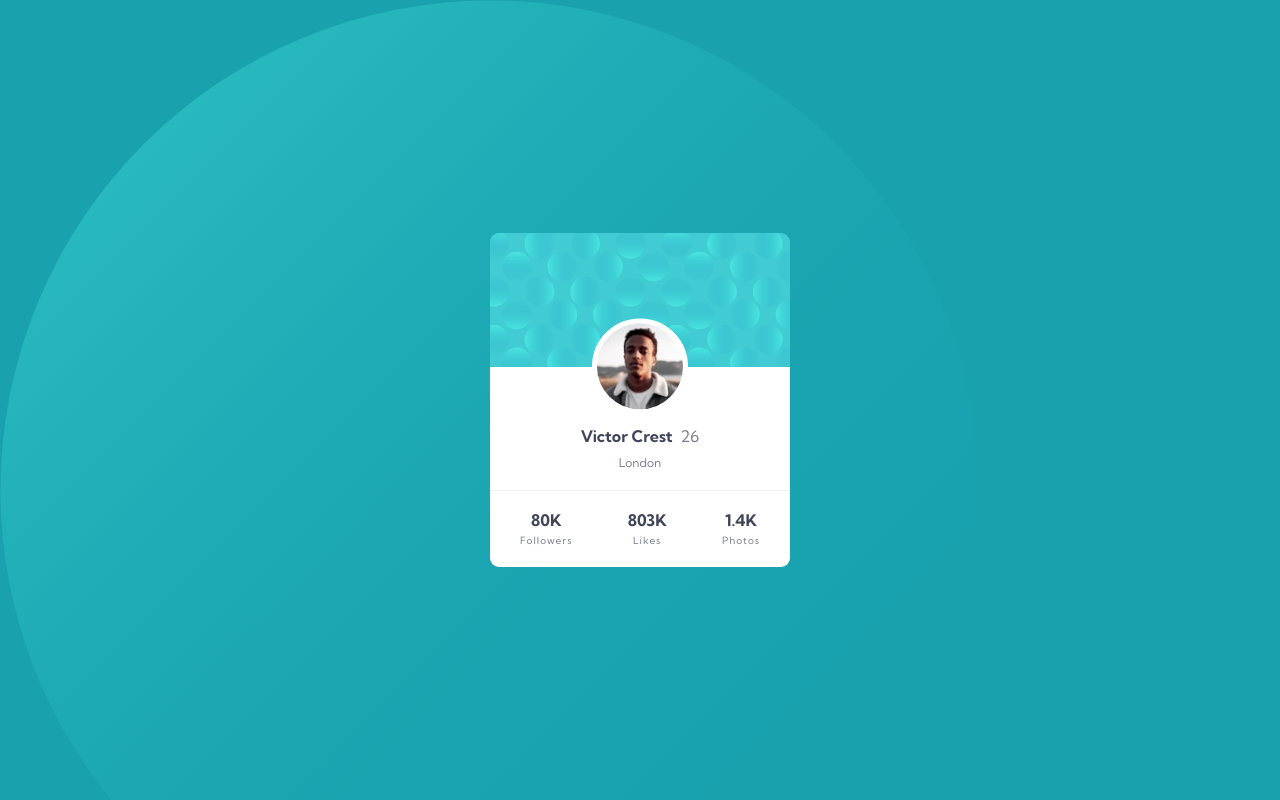
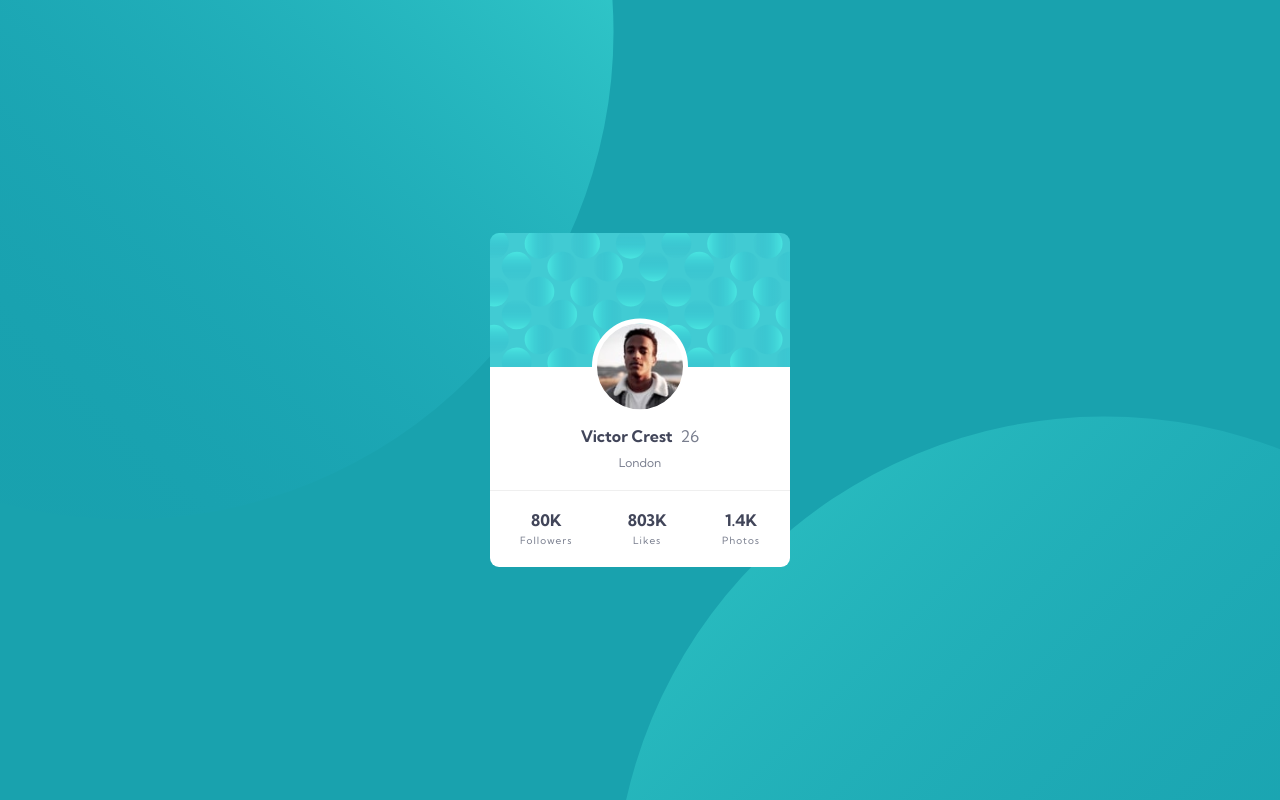
Before and after one commit to MishalZia/profile-card-component, a plain HTML site: page index.html in a window 1280 px wide. Drawn offline with Linux system fonts and the light colour scheme.

Commit message:
Made changes in background image

```diff
--- a/style.css
+++ b/style.css
@@ -18,9 +18,11 @@ body {
   align-items: center;
   justify-content: center;
   background-color: hsl(185, 75%, 39%);
-  background-image: url("../images/bg-pattern-bottom.svg");
+  background-image: url("../images/bg-pattern-top.svg"),
+    url("../images/bg-pattern-bottom.svg");
   background-repeat: no-repeat;
   position: relative;
+  background-position: right 52vw bottom 35vh, left 48vw top 52vh;
 }
 
 .profile-card-component {
```
Also changed, not shown: index.html (line endings or trailing spaces).
